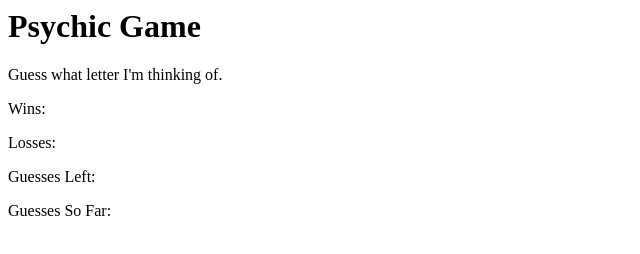
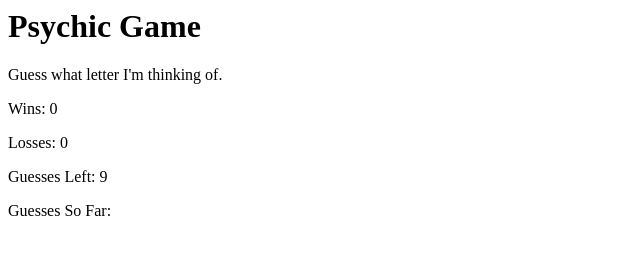
Before and after one commit to pd3191/Psychic-Game, a plain HTML site: page index.html in a window 1280 px wide. Shown: the full height of the page, 0-640 px from the left. Drawn offline with nearby package versions, Linux system fonts and the light colour scheme.

Commit message:
intial site files

```diff
--- a/index.html
+++ b/index.html
@@ -13,6 +13,6 @@
 
 
 		<script src="https://ajax.googleapis.com/ajax/libs/jquery/3.3.1/jquery.min.js"></script>
-		<script src="assets/javascript/index.js"></script>
+		<script src="./assets/javascript/game.js"></script>
 	</body>
 </html>
```
Also changed, not shown: assets/images/psychic-image.jpg (added), assets/javascript/game.js (renamed from assets/game.js/index.js).
